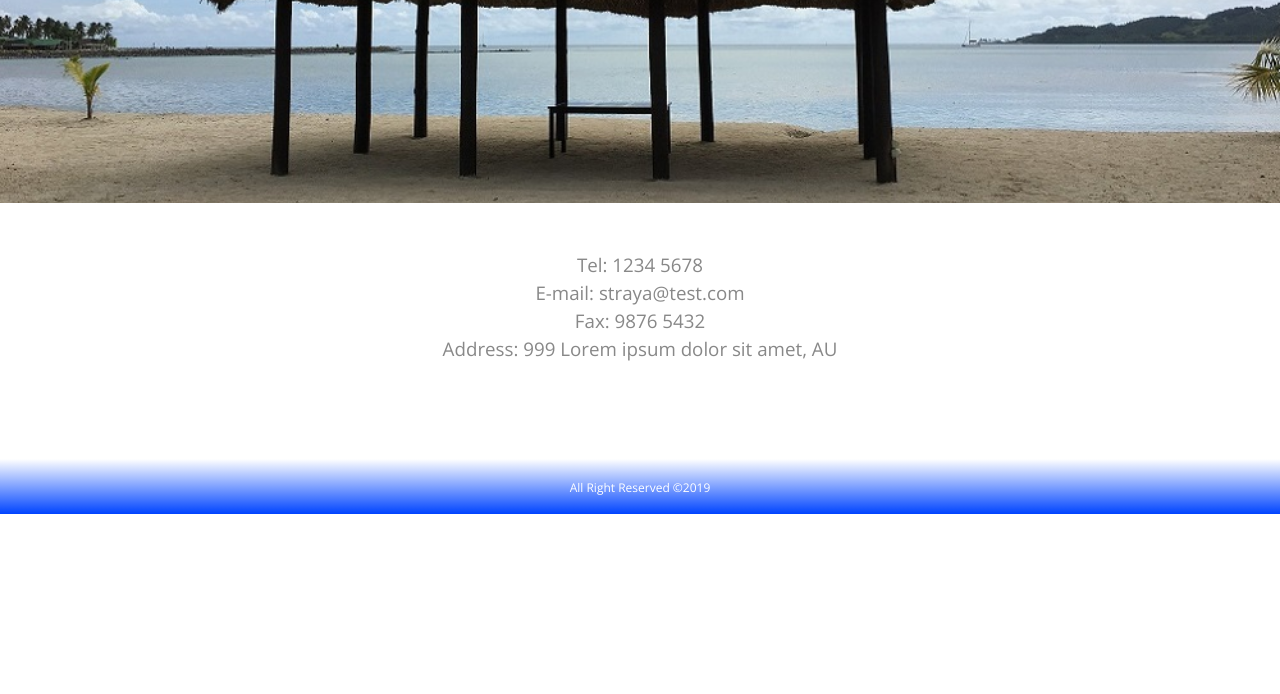
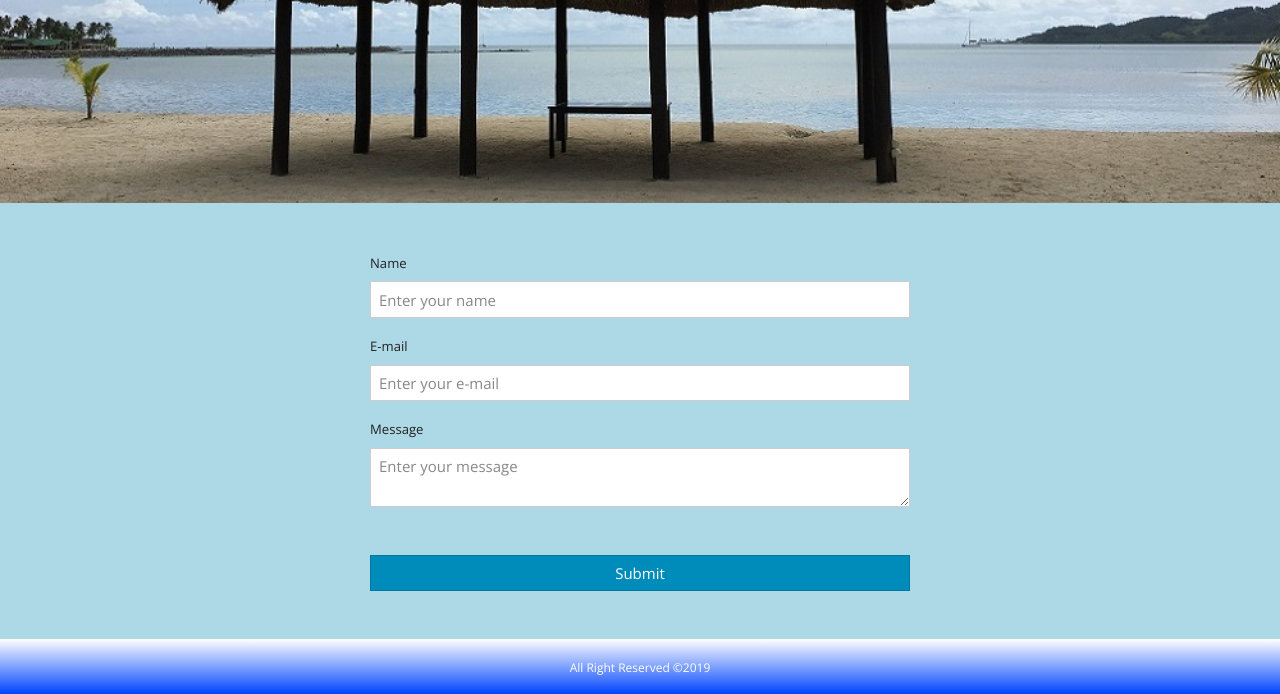
Before and after one commit to weiiwu/gatsby-shop, a Gatsby site: page /contact in a window 1280 px wide. Shown: the part 339-1033 px from the top of the page. Before the commit the page ends 853 px from the top, so only its background shows below. Built offline with nearby package versions, Linux system fonts and the light colour scheme; Gatsby itself is replaced by a stand-in of ours.

Commit message:
commit 11

```diff
--- a/gatsby-config.js
+++ b/gatsby-config.js
@@ -23,6 +23,13 @@ module.exports = {
         accessToken: process.env.CONTENTFUL_ACCESS_TOKEN
       }
     },
+    {
+      resolve: "gatsby-plugin-snipcart",
+      options: {
+        apiKey: process.env.SNIPCART_API,
+        autopop: true
+      }
+    },
     `gatsby-transformer-sharp`,
     `gatsby-plugin-sharp`,
     {
--- a/package.json
+++ b/package.json
@@ -12,6 +12,7 @@
     "gatsby-plugin-offline": "^2.0.23",
     "gatsby-plugin-react-helmet": "^3.0.6",
     "gatsby-plugin-sharp": "^2.0.20",
+    "gatsby-plugin-snipcart": "^1.0.6",
     "gatsby-source-contentful": "^2.0.32",
     "gatsby-source-filesystem": "^2.0.20",
     "gatsby-transformer-sharp": "^2.1.13",
--- a/src/components/Globals/Navbar.js
+++ b/src/components/Globals/Navbar.js
@@ -40,7 +40,7 @@ export default class Navbar extends Component {
   };
   render() {
     return (
-      <nav className="navbar navbar-expand-sm bg-light text-primary">
+      <nav className="navbar navbar-expand-sm bg-light navbar-light">
         <Link to="/" className="navbar-brand">
           <img src={logo} alt="logo" style={{ width: 30 }} />
         </Link>
@@ -56,14 +56,17 @@ export default class Navbar extends Component {
             {this.state.links.map(link => {
               return (
                 <li key={link.id} className="nav-item">
-                  <Link to={link.path} className="nav-link text-capitalize">
+                  <Link
+                    to={link.path}
+                    className="nav-link text-capitalize text-primary"
+                  >
                     {link.text}
                   </Link>
                 </li>
               );
             })}
             <li className="nav-item ml-sm-5">
-              <FaShoppingCart className="cart-icon text-info" />
+              <FaShoppingCart className="cart-icon text-primary" />
             </li>
           </ul>
         </div>
--- a/src/components/Globals/Title.js
+++ b/src/components/Globals/Title.js
@@ -2,8 +2,10 @@ import React from "react";
 
 export default function Title({ title }) {
   return (
-    <div className="mt-3">
-      <h1 className="display-6 text-center text-capitalize">{title}</h1>
+    <div className="container">
+      <div className="mt-3">
+        <h1 className="display-6 text-center text-capitalize">{title}</h1>
+      </div>
     </div>
   );
 }
--- /dev/null
+++ b/src/components/Home/Contact.js
@@ -0,0 +1,55 @@
+import React from "react";
+
+export default function Contact() {
+  return (
+    <section className="contact py-5">
+      <div className="container">
+        <div className="row">
+          <div className="col-10 col-sm-8 col-md-6 mx-auto">
+            <form
+              action="https://formspree.io/enquiry@willwu.net"
+              method="POST"
+            >
+              <div className="form-group">
+                <label htmlFor="name">Name</label>
+                <input
+                  type="text"
+                  className="form-control"
+                  name="name"
+                  id="name"
+                  placeholder="Enter your name"
+                />
+              </div>
+              <div className="form-group">
+                <label htmlFor="email">E-mail</label>
+                <input
+                  type="text"
+                  className="form-control"
+                  name="email"
+                  id="email"
+                  placeholder="Enter your e-mail"
+                />
+              </div>
+              <div className="form-group">
+                <label htmlFor="message">Message</label>
+                <textarea
+                  name="message"
+                  id="message"
+                  className="form-control"
+                  row="5"
+                  placeholder="Enter your message"
+                />
+              </div>
+              <button
+                type="submit"
+                className="btn btn-primary btn-block text-capitalize mt-5"
+              >
+                submit
+              </button>
+            </form>
+          </div>
+        </div>
+      </div>
+    </section>
+  );
+}
--- a/src/components/Home/Menu.js
+++ b/src/components/Home/Menu.js
@@ -50,7 +50,7 @@ export default class Menu extends Component {
                     <button
                       type="button"
                       key={index}
-                      className="btn btn-info text-capitalize m-3"
+                      className="btn btn-primary text-capitalize m-3"
                       onClick={() => {
                         this.handleItems(category);
                       }}
--- a/src/components/layout.css
+++ b/src/components/layout.css
@@ -28,7 +28,7 @@ h6 {
 .cart-icon {
   cursor: pointer;
   color: var(--mainDark);
-  font-size: 2rem;
+  font-size: 1.5rem;
 }
 
 .default-background,
@@ -65,6 +65,7 @@ h6 {
   background: linear-gradient(rgba(255, 255, 255, 0.5), var(--mainBlue));
 }
 
-.menu {
+.menu,
+.contact {
   background: var(--mainLight);
 }
--- a/src/pages/contact.js
+++ b/src/pages/contact.js
@@ -5,6 +5,7 @@ import Layout from "../components/layout";
 import SEO from "../components/seo";
 import BackgroundSection from "../components/Globals/BackgroundSection";
 import Info from "../components/Home/Info";
+import Contact from "../components/Home/Contact";
 
 const ContactPage = ({ data }) => (
   <Layout>
@@ -15,12 +16,7 @@ const ContactPage = ({ data }) => (
       styleClass="contact-background"
     />
 
-    <Info
-      info="Tel: 1234 5678 <br />
-            E-mail: straya@test.com <br />
-            Fax: 9876 5432 <br />
-            Address: 999 Lorem ipsum dolor sit amet, AU"
-    />
+    <Contact />
   </Layout>
 );
 
```
Also changed, not shown: 1 other file.
